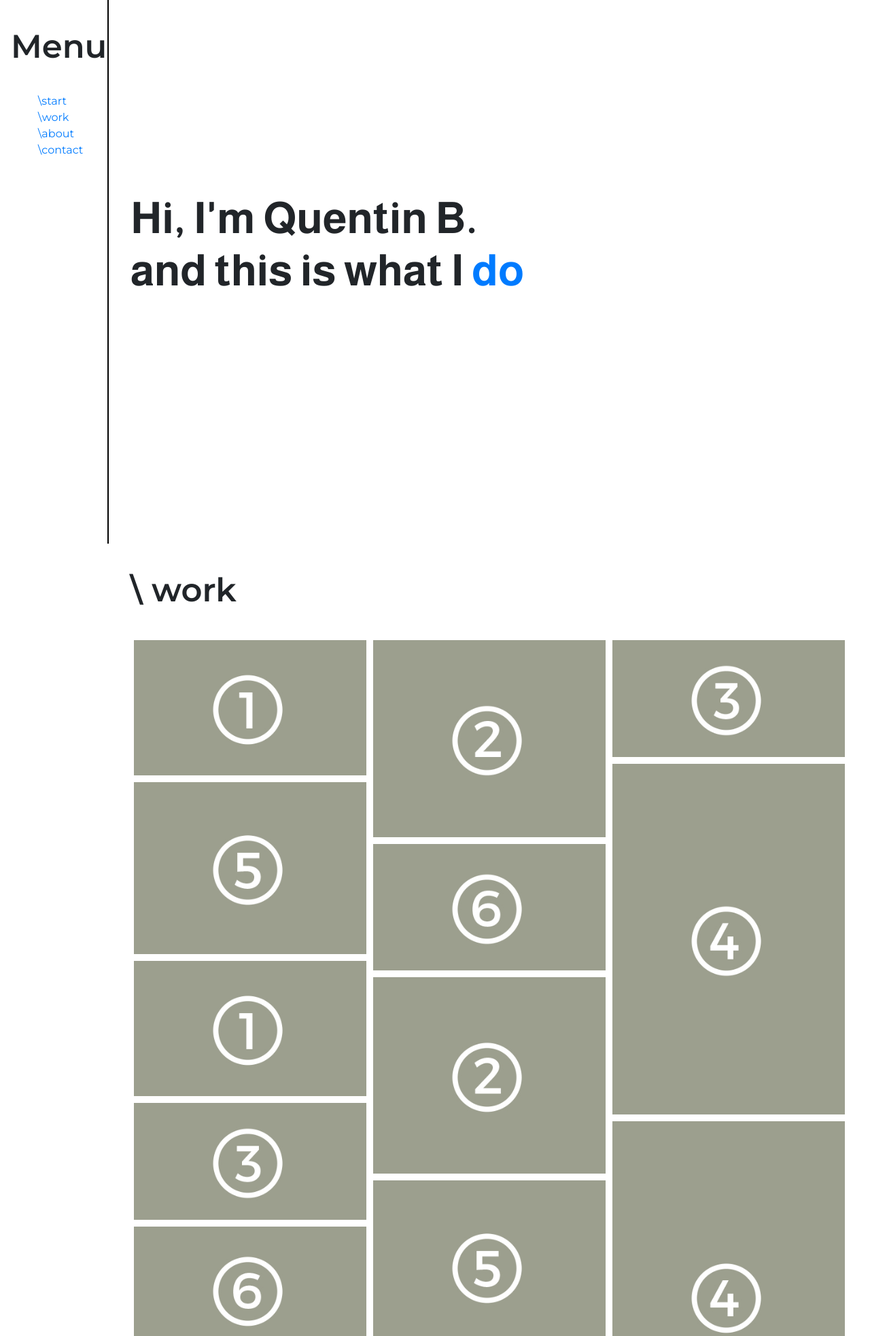
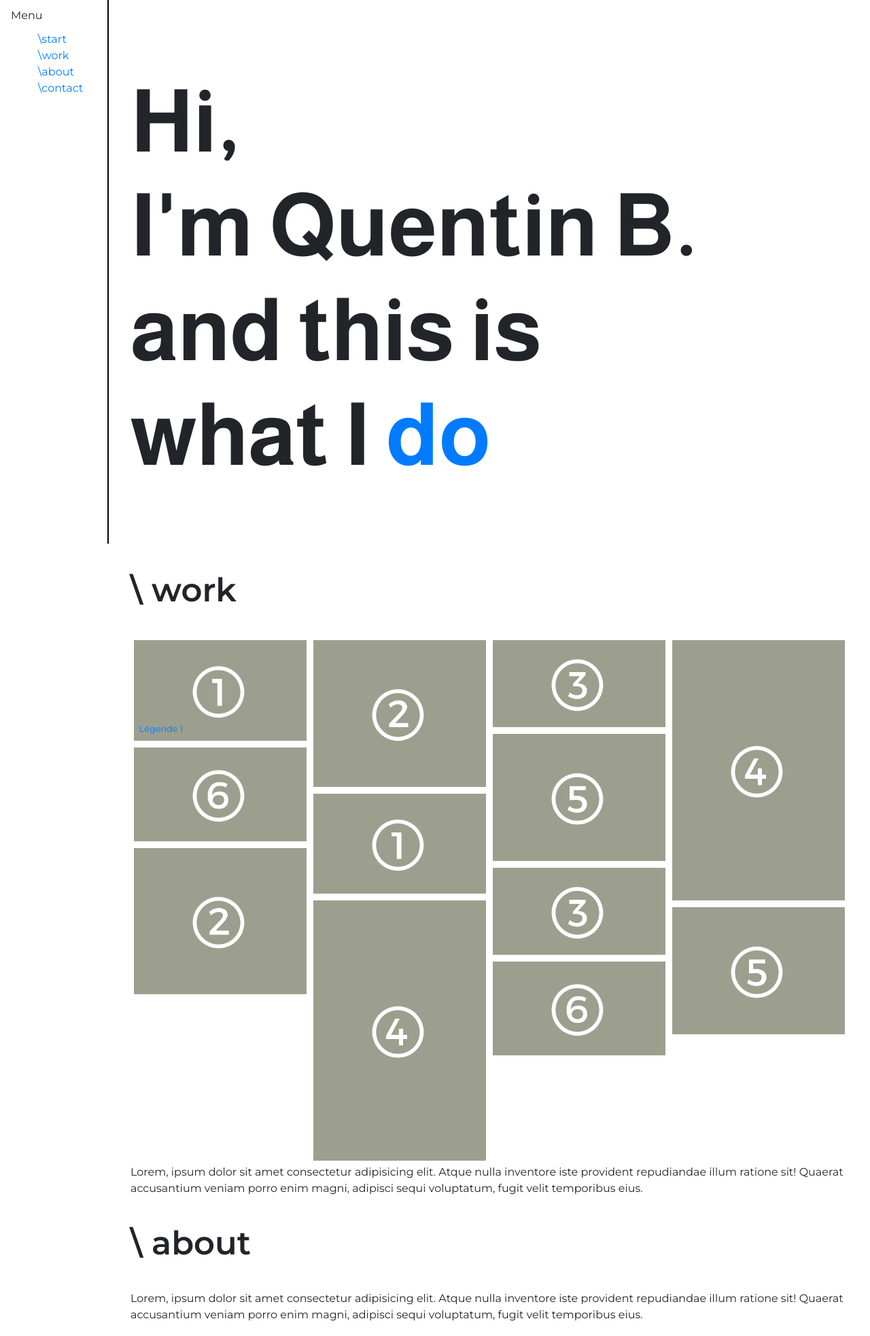
Before and after one commit to kantunb/portfolio, a PHP site: page / in a window 1280 px wide. Shown: the top 1966 px of the page at 68% size. Run offline with PHP 8.4, Linux system fonts and the light colour scheme.

Commit message:
masonry and fancybox integration

```diff
--- a/assets/css/styles.css
+++ b/assets/css/styles.css
@@ -14,7 +14,6 @@
 body {
     font-size: 100%;
     font-family: 'Montserrat', Helvetica, Arial, sans-serif;
-    position: relative;
 }
 
 img {
@@ -23,7 +22,7 @@ img {
 
 h1 {
     font-family: 'Almarai', Helvetica, Arial, sans-serif;
-    font-weight: 700;
+    font-weight: 800;
     display: block;
     margin-left: 0;
     margin-right: 0;
@@ -51,24 +50,28 @@ li {
     list-style: none;
 }
 
-main {
-    margin-left: 10em;
+figure {
+    margin: 0;
 }
 
-#menu {
-    background-color: white;
-    border-right: black solid 2px;
-    height: 100%;
-    width: 10em;
-    padding-left: 1em;
-    overflow: hidden;
-    position: fixed;
+figure img {
+    position: relative;
+}
 
+figure figcaption {
+    position: absolute;
+    bottom: 1em;
+    left: 1em;
+    font-size: 0.8em;
 }
 
 #start, #work, #about, #contact {
     margin-left: 2em;
     margin-right: 2em;
+}
+
+#menu-desktop {
+    display: none;
 }
 
 #start {
@@ -81,15 +84,20 @@ main {
 }
 
 #title {
-    padding-top: 15em;
+    padding-top: 5em;
 }
 
-.line1, .line2 {
+#line1, #line2, #line3, #line4 {
     animation-duration: 2s;
     animation-name: slidein;
 }
 
-/* Library */
+.modalWork {
+    width: 70vw;
+    height: 80%;
+}
+
+/* ---------- Library ---------- */
 
 /* Masonry */
 
@@ -98,17 +106,21 @@ main {
     padding: 5px;
 }
 
-@media (min-width: 768px) {
-    .grid-item, .grid-sizer {
-        width: calc(100% / 3);
-    }
+/* Fancybox */
+
+#hidden-content {
+    background-image: url(../img/1.jpg);
+    background-position: center;
+    background-size: cover;
+
 }
 
-/* Animations */
+
+/* ---------- Animations ---------- */
 
 @keyframes slidein {
     from {
-        margin-left: -100%;
+        margin-left: -180%;
     }
 
     to {
@@ -116,7 +128,84 @@ main {
     }
 }
 
-/* CSS accessibilité */
+/* ---------- Media Queries ---------- */
+
+/* Par défaut mobil portrait */
+
+/* ~544px pour 16px de font-size par défaut
+Petits ecrans: mobile paysage */
+@media(min-width: 34em){
+    .grid-item, .grid-sizer {
+        width: calc(100% / 2);
+    }
+}
+
+/* ~768px pour 16px de font-size par défaut
+Ecrans moyens: tablette */
+@media(min-width: 48em){
+    main {
+        margin-left: 10em;
+    }
+
+    nav {
+        position: relative;
+    }
+
+    #menu-desktop {
+        display: block;
+        background-color: white;
+        border-right: black solid 2px;
+        height: 100%;
+        width: 10em;
+        padding-left: 1em;
+        overflow: hidden;
+        position: fixed;
+
+    }
+
+    #title {
+        padding-top: 10em;
+    }
+
+    .grid-item, .grid-sizer {
+        width: calc(100% / 2);
+    }
+}
+
+/* ~992px pour 16px de font-size par défaut
+Ecrans larges: desktop */
+@media(min-width: 62em){
+
+    h1 {
+        font-size: 6em;
+    }
+
+    #title {
+        padding-top: 5em;
+    }
+
+    .grid-item, .grid-sizer {
+        width: calc(100% / 3);
+    }
+}
+
+/* ~1200px pour 16px de font-size par défaut
+Ecrans très large: desktop large */
+@media(min-width: 75em){
+
+    h1 {
+        font-size: 8em;
+    }
+
+    #title {
+        padding-top: 1em;
+    }
+    .grid-item, .grid-sizer {
+        width: calc(100% / 4);
+    }
+}
+
+/* ---------- CSS accessibilité ---------- */
 
 @media (prefers-reduced-motion: reduce) {
   html {
--- a/assets/js/scripts.js
+++ b/assets/js/scripts.js
@@ -1,7 +1,4 @@
-// document.getElementById('enter').addEventListener('click', (e) => {
-//     console.log('hello');
-
-// });
+window.onload = function () {
 
     $(document).ready(function () {
         $('.scrollTo').on('click', function () { // Au clic sur un élément
@@ -23,3 +20,5 @@ $('.grid').masonry({
         columnWidth: '.grid-sizer',
         percentPosition: true
     });
+
+};
--- a/index.html
+++ b/index.html
@@ -5,51 +5,70 @@
 	<title>Portfolio Quentin B.</title>
 	<!-- Required meta tags -->
 	<meta charset="utf-8">
-		<meta
-		name="viewport" content="width=device-width, initial-scale=1, shrink-to-fit=no">
+	<meta name="viewport" content="width=device-width, initial-scale=1, shrink-to-fit=no">
 
+	<!-- KNACSS CSS
+	<link rel="stylesheet" href="https://raw.githubusercontent.com/raphaelgoetter/KNACSS/master/css/knacss.css" /> -->
 	<!-- Bootstrap CSS -->
-		<link
-		rel="stylesheet" href="https://stackpath.bootstrapcdn.com/bootstrap/4.5.0/css/bootstrap.min.css" integrity="sha384-9aIt2nRpC12Uk9gS9baDl411NQApFmC26EwAOH8WgZl5MYYxFfc+NcPb1dKGj7Sk" crossorigin="anonymous">
+	<link rel="stylesheet" href="https://stackpath.bootstrapcdn.com/bootstrap/4.5.0/css/bootstrap.min.css"
+		integrity="sha384-9aIt2nRpC12Uk9gS9baDl411NQApFmC26EwAOH8WgZl5MYYxFfc+NcPb1dKGj7Sk" crossorigin="anonymous">
 	<!-- Fancybox CSS -->
-		<link
-		rel="stylesheet" href="https://cdn.jsdelivr.net/gh/fancyapps/fancybox@3.5.7/dist/jquery.fancybox.min.css"/>
+	<link rel="stylesheet" href="https://cdn.jsdelivr.net/gh/fancyapps/fancybox@3.5.7/dist/jquery.fancybox.min.css" />
 	<!-- CSS perso -->
 	<link rel="stylesheet" href="./assets/css/styles.css">
 
 </head>
 
 <body>
+
 	<header>
-			<nav id="menu">
-				<h2>Menu</h2>
+		<nav>
+			<!-- DESKTOP menu -->
+			<div id="menu-desktop">
+				<h3>Menu</h3>
 				<ul>
 					<li><a href="#intro" class="scrollTo">\start</a></li>
 					<li><a href="#work" class="scrollTo">\work</a></li>
 					<li><a href="#about" class="scrollTo">\about</a></li>
 					<li><a href="#contact" class="scrollTo">\contact</a></li>
 				</ul>
+			</div>
 		</nav>
 	</header>
 
 	<main>
-			<div id="start">
+		<!-- START section -->
+		<section id="start">
 			<div id="title">
 				<h1>
-						<span class="line1">Hi, I'm Quentin B.</span>
-						<span class="line2">and this is what I
-							<a id="enter" href="#work" class="scrollTo">do</a>
-						</span>
+					<span id="line1">Hi,</span>
+					<span id="line2">I'm Quentin B.</span>
+					<span id="line3">and this is</span>
+					<span id="line4">what I <a id="enter" href="#work" class="scrollTo">do</a></span>
 				</h1>
 			</div>
-			</div>
-			<div id="work">
+		</section>
+
+		<!-- WORK section -->
+		<section id="work">
 			<h2>\ work</h2>
 			<div class="grid">
 				<div class="grid-sizer"></div>
+
 				<div class="grid-item">
-						<a data-fancybox="gallery" href="./assets/img/1.jpg"><img src="./assets/img/1.jpg" alt="1"></a>
+					<a data-fancybox="gallery" data-src="#hidden-content" href="javascript:;">
+						<figure>
+							<img src="./assets/img/1.jpg" alt="1">
+							<figcaption>Légende 1</figcaption>
+						</figure>
+					</a>
+					<div style="display: none;" id="hidden-content" class="modalWork">
+						<h2 class="modalTitle">Youcantbuybuy website</h2>
+						<p class="modalSkills">\ Html5 \ CSS3 \ Javascript \ jQuery \ Masonry \ Fancybox</p>
+						<button class="moreWork">more +</button>
 					</div>
+				</div>
+
 				<div class="grid-item">
 					<a data-fancybox="gallery" href="./assets/img/2.jpg"><img src="./assets/img/2.jpg" alt="1"></a>
 				</div>
@@ -85,32 +104,40 @@
 				</div>
 			</div>
 
-				<div>Lorem, ipsum dolor sit amet consectetur adipisicing elit. Atque nulla inventore iste
+			<p>Lorem, ipsum dolor sit amet consectetur adipisicing elit. Atque nulla inventore iste
 				provident repudiandae illum ratione sit! Quaerat accusantium veniam porro enim magni, adipisci sequi
-															                voluptatum, fugit velit temporibus eius.</div>
-			</div>
+				voluptatum, fugit velit temporibus eius.
+			</p>
+		</section>
 
-			<div id="about">
+		<!-- ABOUT section -->
+		<section id="about">
 			<h2>\ about</h2>
 			<div>Lorem, ipsum dolor sit amet consectetur adipisicing elit. Atque nulla inventore iste
 				provident repudiandae illum ratione sit! Quaerat accusantium veniam porro enim magni, adipisci sequi
 				voluptatum, fugit velit temporibus eius.</div>
-			</div>
+		</section>
 
-			<div id="contact">
+		<!-- CONTACT section -->
+		<section id="contact">
 			<h2>\ contact</h2>
 			<div>Lorem, ipsum dolor sit amet consectetur adipisicing elit. Atque nulla inventore iste
 				provident repudiandae illum ratione sit! Quaerat accusantium veniam porro enim magni, adipisci sequi
 				voluptatum, fugit velit temporibus eius.</div>
-			</div>
+		</section>
 
 	</main>
 
 	<footer></footer>
 	<!-- jQuery first, then Popper.js, then Bootstrap JS -->
-		<script src="https://code.jquery.com/jquery-3.5.1.min.js" integrity="sha256-9/aliU8dGd2tb6OSsuzixeV4y/faTqgFtohetphbbj0=" crossorigin="anonymous"></script>
-		<script src="https://cdnjs.cloudflare.com/ajax/libs/popper.js/1.14.7/umd/popper.min.js" integrity="sha384-UO2eT0CpHqdSJQ6hJty5KVphtPhzWj9WO1clHTMGa3JDZwrnQq4sF86dIHNDz0W1" crossorigin="anonymous"></script>
-		<script src="https://stackpath.bootstrapcdn.com/bootstrap/4.3.1/js/bootstrap.min.js" integrity="sha384-JjSmVgyd0p3pXB1rRibZUAYoIIy6OrQ6VrjIEaFf/nJGzIxFDsf4x0xIM+B07jRM" crossorigin="anonymous"></script>
+	<script src="https://code.jquery.com/jquery-3.5.1.min.js"
+		integrity="sha256-9/aliU8dGd2tb6OSsuzixeV4y/faTqgFtohetphbbj0=" crossorigin="anonymous"></script>
+	<script src="https://cdnjs.cloudflare.com/ajax/libs/popper.js/1.14.7/umd/popper.min.js"
+		integrity="sha384-UO2eT0CpHqdSJQ6hJty5KVphtPhzWj9WO1clHTMGa3JDZwrnQq4sF86dIHNDz0W1" crossorigin="anonymous">
+	</script>
+	<script src="https://stackpath.bootstrapcdn.com/bootstrap/4.3.1/js/bootstrap.min.js"
+		integrity="sha384-JjSmVgyd0p3pXB1rRibZUAYoIIy6OrQ6VrjIEaFf/nJGzIxFDsf4x0xIM+B07jRM" crossorigin="anonymous">
+	</script>
 	<!-- Masonry -->
 	<script src="https://unpkg.com/masonry-layout@4/dist/masonry.pkgd.js"></script>
 	<!-- Fancybox -->
```
Lines whose indentation alone changed are shown as unchanged.
